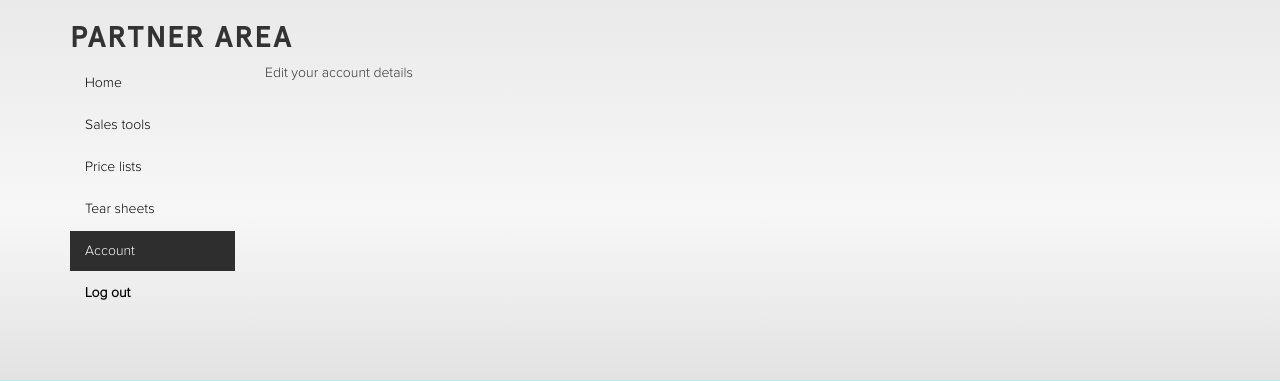
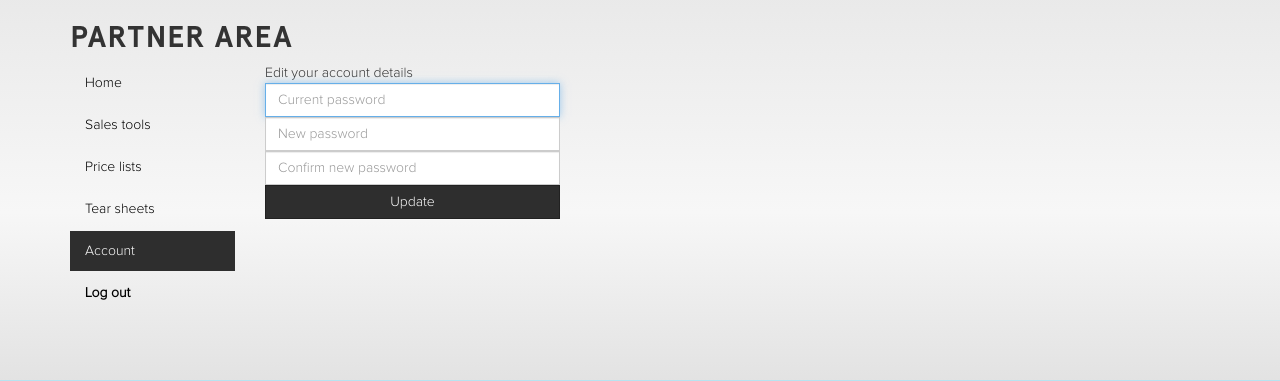
Before and after one commit to Socialsquare/verellen.biz, a Django app: page /partner/account/ in a window 1280 px wide. Shown: the part 100-481 px from the top of the page. Run offline with Django 3.2, Linux system fonts and the light colour scheme; the visitor is signed in with stand-in values (Sample User, id 1); data that the repository does not hold is empty; some libraries are stand-ins or nearby versions.

Commit message:
account password change

```diff
--- a/verellen/partner/templates/partner/account.html
+++ b/verellen/partner/templates/partner/account.html
@@ -3,5 +3,42 @@
 {% block title %}Partners - Account management{% endblock %}
 
 {% block partner_content %}
+
+{% if messages %}
+    <div class="row">
+        <div class="col-xs-12">
+            {% for message in messages %}
+                <div class="alert alert-{{ message.tags }} alert-dismissible" role="alert">
+                    <button type="button" class="close" data-dismiss="alert">
+                        <span aria-hidden="true">&times;</span><span class="sr-only">Close</span>
+                    </button>
+
+                    {{ message }}
+                </div>
+            {% endfor %}
+        </div>
+    </div>
+{% endif %}
+
 Edit your account details
+
+<div class="row">
+    <div class="col-xs-4">
+        <form class="form" role="form" action="{% url 'partner.account_update' %}" method="post">
+            {% csrf_token %}
+
+            <label for="currentPassword" class="sr-only">Current password</label>
+            <input type="text" id="currentPassword" class="form-control" placeholder="Current password" required="" autofocus="" name="current_pass">
+
+            <label for="newPassword" class="sr-only">New password</label>
+            <input type="text" id="newPassword" class="form-control" placeholder="New password" required="" autofocus="" name="new_pass">
+
+            <label for="newPasswordConfirm" class="sr-only">Confirm new password</label>
+            <input type="password" id="newPasswordConfirm" class="form-control" placeholder="Confirm new password" required="" name="new_pass_confirm">
+
+            <button class="btn btn-primary btn-block" type="submit">Update</button>
+        </form>
+    </div>
+</div>
+
 {% endblock %}
--- a/verellen/partner/views.py
+++ b/verellen/partner/views.py
@@ -57,3 +57,23 @@ def tear_sheets(request):
 @login_required(login_url='/partner/login/')
 def account(request):
     return render(request, 'partner/account.html')
+
+@login_required(login_url='/partner/login/')
+def account_update(request):
+    current_pass = request.POST['current_pass']
+    new_pass = request.POST['new_pass']
+    new_pass_confirm = request.POST['new_pass_confirm']
+
+    if new_pass != new_pass_confirm:
+        messages.add_message(request, messages.ERROR, 'New passwords do not match')
+        return redirect('/partner/account')
+
+    if authenticate(username=request.user.username, password=current_pass) is not None:
+        messages.add_message(request, messages.SUCCESS, 'Password changed successfully')
+        request.user.set_password(new_pass)
+        request.user.save()
+    else:
+        messages.add_message(request, messages.ERROR, 'Incorrect current password')
+        print("The username and password were incorrect.")
+
+    return redirect('/partner/account')
--- a/verellen/verellen/urls.py
+++ b/verellen/verellen/urls.py
@@ -25,6 +25,7 @@ urlpatterns = patterns('',
     url(r'^partner/price_lists$', partner_views.price_lists, name='partner.price_lists'),
     url(r'^partner/sales_tools$', partner_views.sales_tools, name='partner.sales_tools'),
     url(r'^partner/account/$', partner_views.account, name='partner.account'),
+    url(r'^partner/account_update/$', partner_views.account_update, name='partner.account_update'),
 
     url(r'^products/$', product_views.list, name='product.list'),
     url(r'^products/(?P<category_slug>.*)$', product_views.list, name='product.list'),
```
